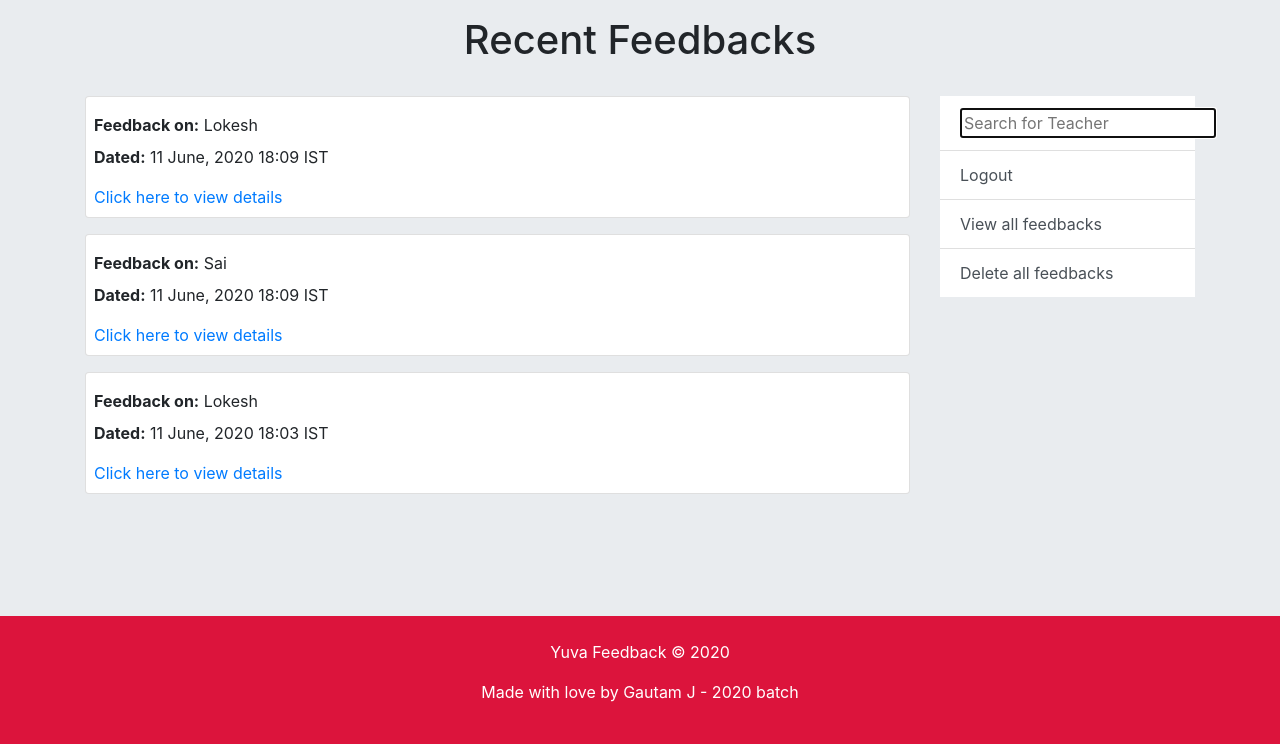
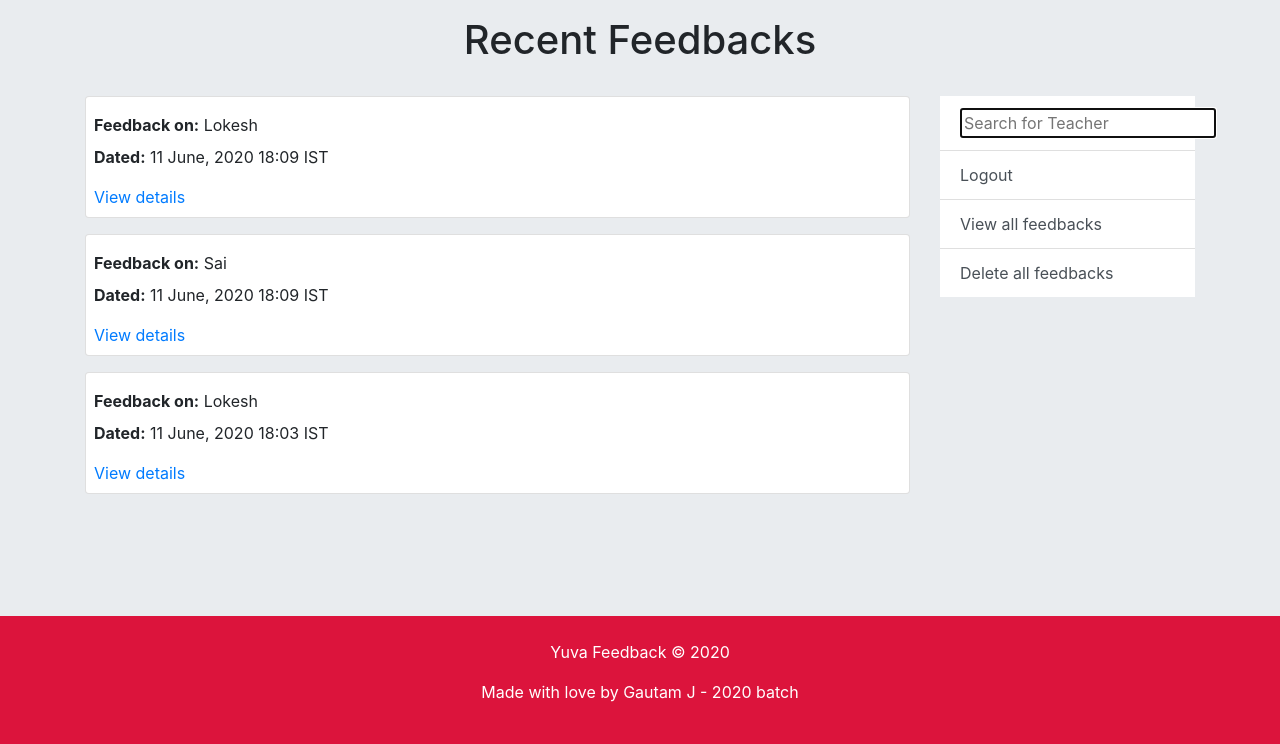
Before and after one commit to Gautam-J/yuva-feedback, a Django app: page /review/ in a window 1280 px wide. Shown: the part 56-800 px from the top of the page. Run offline with Django 3.2, Linux system fonts and the light colour scheme; a user stored in the database is signed in; data comes from the database, SQL or seed files in the repository; some libraries are stand-ins or nearby versions.

Commit message:
changed a link text

```diff
--- a/Review/templates/Review/list_feedback.html
+++ b/Review/templates/Review/list_feedback.html
@@ -8,7 +8,7 @@
                     <div class="card p-2 mb-3">
                         <p class="my-2"><strong>Feedback on:</strong> {{ feedback.teacher_name }}</p>
                         <p><strong>Dated:</strong> {{ feedback.date_submitted|date:'d F, Y H:i e' }}</p>
-                        <a href="{% url 'FeedbackDetailView' feedback.id %}">Click here to view details</a>
+                        <a href="{% url 'FeedbackDetailView' feedback.id %}">View details</a>
                     </div>
                 {% endfor %}
             </div>
```
